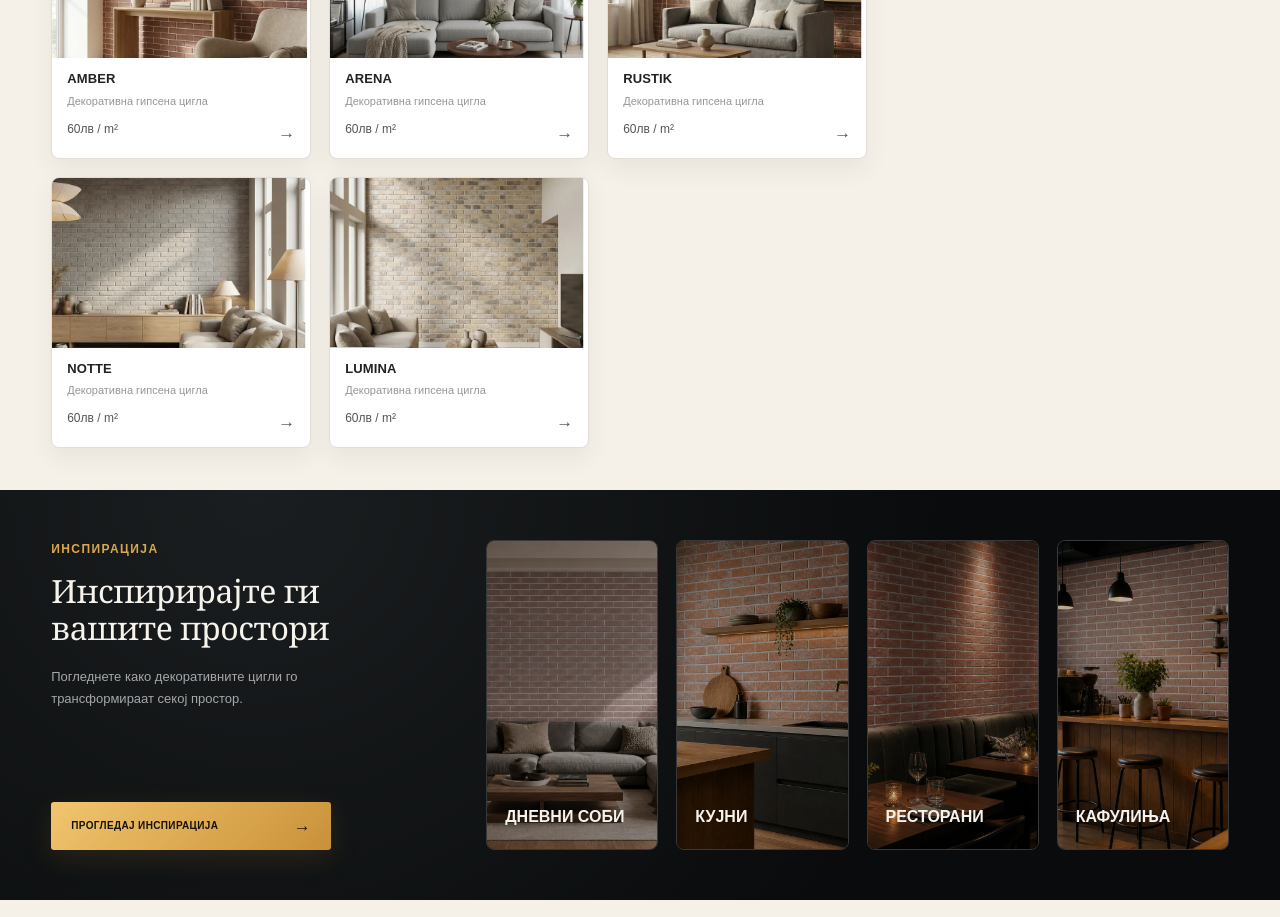
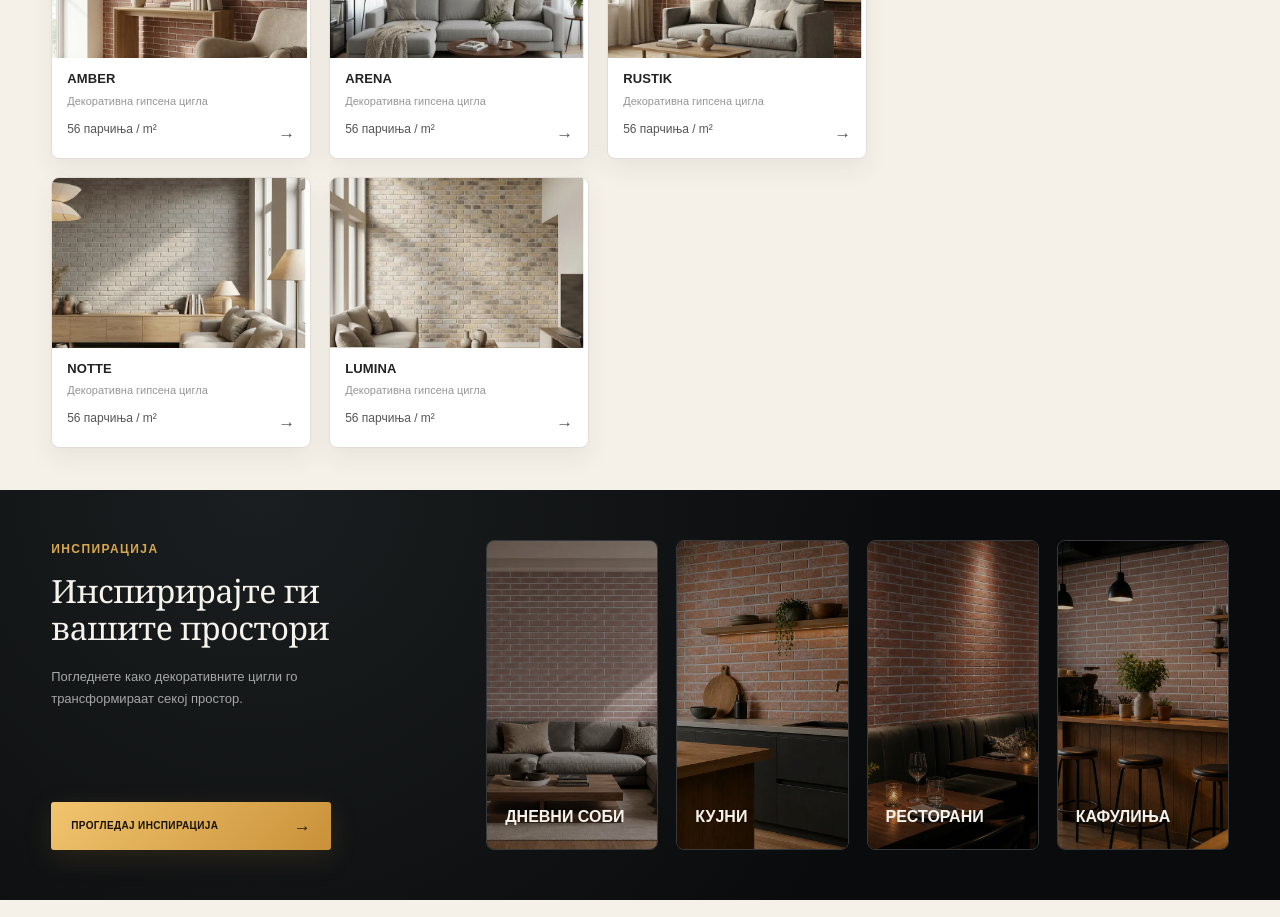
Before and after one commit to krstovd/Cigli-Katalog, a Next.js app: page / in a window 1280 px wide. Shown: the part 1140-2057 px from the top of the page. Built offline with nearby package versions, Linux system fonts and the light colour scheme.

Commit message:
Updated product quantities, removed the unnecessary price, and added a new SANTO facade to the Inspiration section.

```diff
--- a/app/catalog/CatalogClient.tsx
+++ b/app/catalog/CatalogClient.tsx
@@ -46,12 +46,12 @@ export default function CatalogClient({ images }: { images: string[] }) {
   const labels = lang === "mk" ? {
     title: "Каталог", intro: "Откријте ја нашата колекција на декоративни гипсени цигли со различни текстури, бои и стилови.",
     search: "Пребарај модели...",
-    sort: "Сортирај:", newest: "А–Ш", reverse: "Ш–А", show: "Прикажи:", description: "Декоративна гипсена цигла", unit: "60 парчиња / m²",
+    sort: "Сортирај:", newest: "А–Ш", reverse: "Ш–А", show: "Прикажи:", description: "Декоративна гипсена цигла", unit: "56 парчиња / m²",
     empty: "Не пронајдовме модел според избраните критериуми.", favorite: "Додај во омилени", previous: "Претходна страница", next: "Следна страница",
   } : {
     title: "Catalog", intro: "Discover our collection of decorative gypsum bricks in a range of textures, colors and styles.",
     search: "Search models...",
-    sort: "Sort:", newest: "A–Z", reverse: "Z–A", show: "View:", description: "Decorative gypsum brick", unit: "60 pieces / m²",
+    sort: "Sort:", newest: "A–Z", reverse: "Z–A", show: "View:", description: "Decorative gypsum brick", unit: "56 pieces / m²",
     empty: "No models match the selected criteria.", favorite: "Add to favorites", previous: "Previous page", next: "Next page",
   };
   return <main className="catalog-page">
--- a/app/favorites/FavoritesClient.tsx
+++ b/app/favorites/FavoritesClient.tsx
@@ -35,7 +35,7 @@ export default function FavoritesClient({ images }: { images: string[] }) {
           const localizedSrc = lang === "en" ? `/images/en/${model}.webp` : src;
           return <article className="catalog-card" key={src} role="button" tabIndex={0} aria-label={`${lang === "mk" ? "Отвори модел" : "Open model"} ${model}`} onClick={() => setSelected(src)} onKeyDown={(event) => { if (event.key === "Enter" || event.key === " ") { event.preventDefault(); setSelected(src); } }}>
             <div className="catalog-card-image"><Image src={localizedSrc} alt={model} fill sizes="(max-width: 700px) 50vw, (max-width: 1100px) 33vw, 20vw"/><button type="button" className="favorite active" onClick={(event) => { event.stopPropagation(); toggleFavorite(model); }} aria-label={lang === "mk" ? "Отстрани од омилени" : "Remove from favorites"}><svg viewBox="0 0 24 24"><path d="M20.8 4.6a5.5 5.5 0 0 0-7.8 0L12 5.7l-1.1-1.1a5.5 5.5 0 0 0-7.8 7.8l1.1 1.1L12 21l7.8-7.5 1.1-1.1a5.5 5.5 0 0 0-.1-7.8Z"/></svg></button></div>
-            <div className="catalog-card-copy"><b>{model}</b><small>{lang === "mk" ? "Декоративна гипсена цигла" : "Decorative gypsum brick"}</small><span><strong>{lang === "mk" ? "60 парчиња / m²" : "60 pieces / m²"}</strong><i>→</i></span></div>
+            <div className="catalog-card-copy"><b>{model}</b><small>{lang === "mk" ? "Декоративна гипсена цигла" : "Decorative gypsum brick"}</small><span><strong>{lang === "mk" ? "56 парчиња / m²" : "56 pieces / m²"}</strong><i>→</i></span></div>
           </article>;
         })}
       </div> : <div className="favorites-empty"><svg viewBox="0 0 24 24" aria-hidden="true"><path d="M20.8 4.6a5.5 5.5 0 0 0-7.8 0L12 5.7l-1.1-1.1a5.5 5.5 0 0 0-7.8 7.8l1.1 1.1L12 21l7.8-7.5 1.1-1.1a5.5 5.5 0 0 0-.1-7.8Z"/></svg><h2>{lang === "mk" ? "Сè уште немате омилени модели" : "You do not have favorite models yet"}</h2><Link href="/catalog" className="gold-button">{lang === "mk" ? "РАЗГЛЕДАЈ КАТАЛОГ" : "VIEW CATALOG"}</Link></div>}
--- a/app/globals.css
+++ b/app/globals.css
@@ -9,7 +9,7 @@
 .benefits{min-height:104px;display:grid;grid-template-columns:repeat(4,1fr);padding:20px 4vw;background:#0c0f11;border-block:1px solid #242628}.benefits>div{display:flex;gap:18px;align-items:center;padding:0 25px;border-right:1px solid #2a2c2e}.benefits>div:last-child{border:0}.benefits i{font-size:29px;color:var(--gold);font-style:normal}.benefits span{display:flex;flex-direction:column;gap:8px}.benefits b{font-size:11px}.benefits small{color:#929598;line-height:1.45}
 .light-section{background:#f5f1e9;color:#161616}.home-catalog,.dark-section{padding:50px 4vw;display:grid;grid-template-columns:minmax(220px,260px) minmax(0,1fr);gap:45px}.home-catalog{padding-block:42px;align-items:center}.home-catalog .section-intro{align-self:stretch;display:flex;flex-direction:column}.home-catalog .section-intro .eyebrow{margin:0}.section-intro h2{font-family:Georgia,serif;font-size:34px;font-weight:400;line-height:1.18;margin:14px 0}.section-intro>p:not(.eyebrow){color:#98999a;font-size:13px;line-height:1.7}.dark-copy>p:not(.eyebrow){color:#686868}.home-catalog-button{width:245px;margin-top:auto;justify-content:space-between}.home-catalog-button b{color:var(--gold);font-size:18px;font-weight:500}
 .product-row,.inspiration-row{min-width:0;display:grid;grid-template-columns:repeat(4,minmax(0,1fr));gap:18px}.product-card{min-width:0;overflow:hidden;border:1px solid #36383b;border-radius:10px;background:#111416;display:flex;flex-direction:column;transition:transform .25s ease,border-color .25s ease,box-shadow .25s ease}.product-card img{display:block;width:100%;height:auto;aspect-ratio:1.55/1;object-fit:cover}.product-card b,.product-card small,.product-card span{margin-inline:15px}.product-card b{margin-top:13px;font-size:14px;letter-spacing:.01em}.product-card small{color:#969696;margin-top:6px;line-height:1.4}.product-card span{color:var(--gold2);margin-block:14px 16px;font-size:13px}.product-card.light{background:#fff;color:#222;border-color:#e2ded7;box-shadow:0 10px 25px #29201610}.product-card.light span{color:#555}.product-card:hover{transform:translateY(-3px);border-color:#c8b691;box-shadow:0 16px 32px #2920161c}
-.home-catalog .product-row{grid-template-columns:repeat(5,minmax(0,290px));justify-content:space-between;gap:18px}.home-product-card{width:100%;border-radius:8px}.home-product-image{position:relative;width:100%;height:170px;overflow:hidden;background:#ddd}.home-product-card .home-product-image img{inset:0!important;width:100%!important;height:100%!important;max-width:100%;aspect-ratio:auto;object-fit:cover;object-position:center}.home-product-card b{margin-top:11px;font-size:13px}.home-product-card small{margin-top:5px;font-size:11px}.home-product-card span{margin-top:11px;margin-bottom:12px;display:flex;justify-content:space-between;font-size:0}.home-product-card span::before{content:"60лв / m²";font-size:12px}.home-product-card span::after{content:"→";font-size:17px}
+.home-catalog .product-row{grid-template-columns:repeat(5,minmax(0,290px));justify-content:space-between;gap:18px}.home-product-card{width:100%;border-radius:8px}.home-product-image{position:relative;width:100%;height:170px;overflow:hidden;background:#ddd}.home-product-card .home-product-image img{inset:0!important;width:100%!important;height:100%!important;max-width:100%;aspect-ratio:auto;object-fit:cover;object-position:center}.home-product-card b{margin-top:11px;font-size:13px}.home-product-card small{margin-top:5px;font-size:11px}.home-product-card span{margin-top:11px;margin-bottom:12px;display:flex;justify-content:space-between;font-size:12px}.home-product-card span::after{content:"→";font-size:17px}
 .dark-section{background:radial-gradient(circle at 20% 0,#1b1e20,#090b0c 62%)}.inspiration-preview{grid-template-columns:minmax(340px,380px) minmax(0,1fr);gap:55px}.inspiration-preview .section-intro{max-width:380px;min-height:310px;align-self:stretch;display:flex;flex-direction:column}.inspiration-preview .section-intro .eyebrow{margin:0 0 14px}.inspiration-preview .section-intro h2{max-width:360px;margin:0;font-size:32px;line-height:1.16;letter-spacing:-.015em}.inspiration-preview .section-intro>p:not(.eyebrow){max-width:330px;margin:20px 0 0;color:#a5a7a8;font-size:13px;line-height:1.65}.inspiration-button{width:280px;max-width:100%;margin-top:auto;padding-inline:20px;justify-content:space-between;white-space:nowrap}.inspiration-button span{font-size:10px}.inspiration-button b{font-size:17px;font-weight:500}.scene-card{height:310px;position:relative;overflow:hidden;border-radius:8px;border:1px solid #36383b}.scene-card img{object-fit:cover;filter:brightness(.72);transition:.35s}.scene-card:hover img{transform:scale(1.04);filter:brightness(.88)}.scene-card b{position:absolute;z-index:2;bottom:20px;left:18px}
 .stats{display:grid;grid-template-columns:repeat(4,1fr);padding:38px 4vw}.stats div{text-align:center;border-right:1px solid #d5d1ca}.stats div:last-child{border:0}.stats strong{display:block;font-size:38px}.stats span{display:block;font-size:11px;margin-top:10px}
 .page-hero{height:315px;margin-top:76px;display:flex;align-items:center;padding:0 6vw;background:center/cover no-repeat;position:relative}.page-hero:after{content:"";position:absolute;inset:0;background:linear-gradient(90deg,#080a0bef,transparent)}.page-hero>div{z-index:1}.page-hero h1{font-family:Georgia,serif;font-size:54px;margin:12px 0}.page-shell{padding:45px 3vw 70px;max-width:1600px;margin:auto}.filter-bar{display:flex;gap:12px;align-items:center;margin-bottom:28px;overflow:auto}.filter-bar input{min-width:310px;background:#121517;border:1px solid #33363a;border-radius:7px;padding:15px 18px;color:white}.filter-pill{border:1px solid #33363a;background:#111416;color:white;border-radius:6px;padding:14px 26px;font-size:12px}.filter-pill.active{background:var(--gold2);color:#15100a}
--- a/app/inspiration/InspirationClient.tsx
+++ b/app/inspiration/InspirationClient.tsx
@@ -71,7 +71,7 @@ const spaces:Space[]=[
   {id:"facade",title:{mk:"ФАСАДИ",en:"FACADES"},images:[
     {file:"facade-virtus-final.webp",model:"VIRTUS"},
     {file:"facade-fortis-house-v5.webp",model:"FORTIS"},
-    {file:"facade-santo-fixed-v3.webp",model:"SANTO"},
+    {file:"facade-santo-modern-v8.png",model:"SANTO"},
     {file:"facade-azura-fixed-v3.webp",model:"AZURA"},
     {file:"facade-lago-fixed-v3.webp",model:"LAGO"},
     {file:"facade-colos-fixed-v3.webp",model:"COLOS"},
--- a/app/page.tsx
+++ b/app/page.tsx
@@ -46,7 +46,7 @@ export default function Home() {
               <div className="home-product-image">
                 <Image src={`/images/home/${image}.webp`} alt={en ? `${name} decorative brick in an interior` : `${name} декоративна цигла во ентериер`} fill sizes="(min-width: 1051px) 260px, (min-width: 701px) 30vw, 45vw" />
               </div>
-              <b>{name}</b><small>{en ? "Decorative gypsum brick" : "Декоративна гипсена цигла"}</small><span>{en ? "60 pieces / m²" : "60 парчиња / m²"}　→</span>
+              <b>{name}</b><small>{en ? "Decorative gypsum brick" : "Декоративна гипсена цигла"}</small><span>{en ? "56 pieces / m²" : "56 парчиња / m²"}</span>
             </Link>
           ))}
         </div>
--- a/scripts/localize-catalog-images.mjs
+++ b/scripts/localize-catalog-images.mjs
@@ -15,7 +15,7 @@ function localizationOverlay(width, height) {
 
   const description = "Decorative gypsum brick";
   const descriptionSecondLine = "for interior use";
-  const packageText = "60 pcs. / 1m²   |   9.50–10 kg per package";
+  const packageText = "56 pcs. / 1m²   |   9.50–10 kg per package";
 
   return Buffer.from(`
     <svg width="${width}" height="${height}" viewBox="0 0 ${width} ${height}"
```
Also changed, not shown: 1 other file (tests, documents, lock files or other folders).
